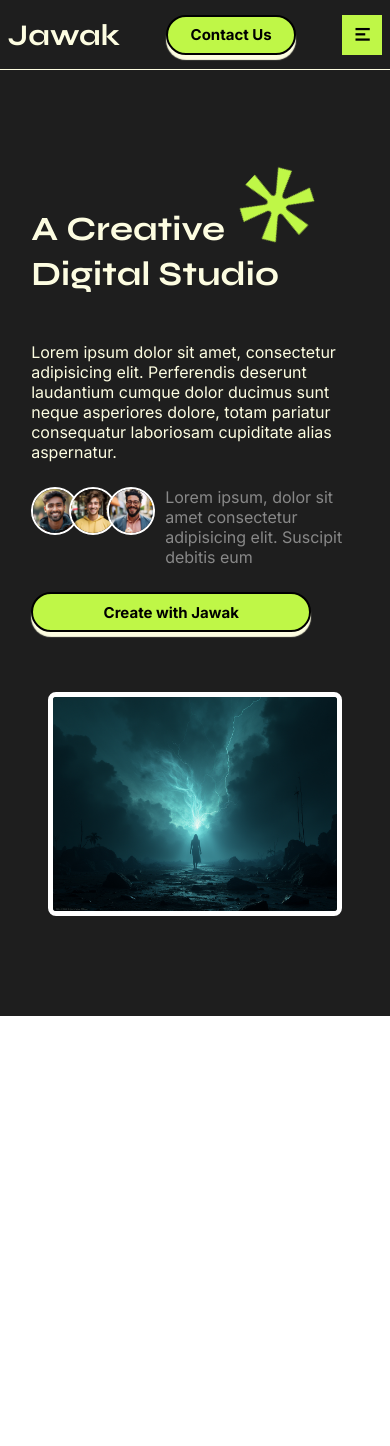
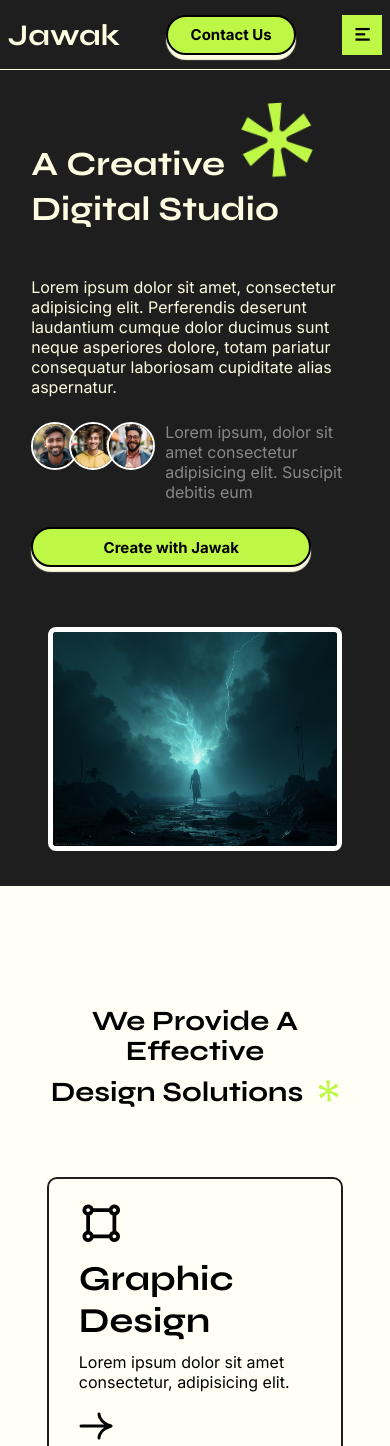
Before and after one commit to Krixna-Kant/jawak_banda-portfolio, a React (Vite) app: page / in a window 390 px wide. Shown: the top 1446 px of the page. Before the commit the page ends 1016 px from the top, so only its background shows below. Built offline with nearby package versions, Linux system fonts and the light colour scheme.

Commit message:
added Service Page

```diff
--- a/src/App.css
+++ b/src/App.css
@@ -34,4 +34,46 @@ button:hover{
     padding: 100px 12%;
     display: flex;
     justify-content: space-between;
+    background-color: rgb(255, 255, 245);
 }
+
+.section_title{
+    font-size: 60px;
+    margin: 20px 0;
+    line-height: 30px;
+    font-family: 'Syne';
+    text-align: center;
+    font-weight: 700;
+}
+
+.section_title img{
+    margin-left: 15px;
+    animation: Anim_roll 5s infinite linear;
+    margin-top: 15px;
+}
+
+@keyframes Anim_roll {
+    100%{
+        transform: rotate(360deg);
+    }
+}
+
+@media screen and (max-width: 900px) {
+    .section_title{
+        font-size: 40px;
+    }
+    .section_title img{
+        height: 30px;
+    }
+}
+
+@media screen and (max-width: 768px) {
+    .section_title{
+        font-size: 28px;
+    }
+    .section_title img{
+        height: 20px;
+    }
+
+
+}
--- a/src/App.jsx
+++ b/src/App.jsx
@@ -1,6 +1,7 @@
 import './App.css'
 import Nav from './components/Nav/Nav'
 import Header from './components/Header/Header'
+import Services from './components/Services/Services'
 
 function App() {
 
@@ -9,6 +10,7 @@ function App() {
     <>
       <Nav/>
       <Header/>
+      <Services/>
     </>
   )
 }
--- a/src/components/Header/Header.module.css
+++ b/src/components/Header/Header.module.css
@@ -144,6 +144,10 @@
 }
 
 @media screen and (max-width: 768px) {
+
+    .headerWrapper {
+        padding: 35px 8%;
+    }
     .content{
         gap: 25px;
     }
--- /dev/null
+++ b/src/components/Services/Service.module.css
@@ -0,0 +1,188 @@
+.ServiceWrapper{
+    flex-direction: column;
+}
+
+.servicCards{
+    display: grid;
+    grid-template-columns: repeat(2,1fr);
+    gap: 30px;
+    margin-top: 50px;
+}
+
+.servicCard{
+    padding: 20px 30px;
+    border-radius: 10px;
+    border: 2px solid #1e1e1e;
+    display: flex;
+    flex-direction: column;
+    align-items: flex-start;
+    transition: .6s;
+    gap: 10px;
+}
+
+.servicCard:hover{
+    background-color: #bff747;
+    box-shadow: 4px 4px 1px #1e1e1e;
+}
+
+.servicCard i{
+    font-size: 45px;
+}
+
+.servicCard h2{
+    font-family: 'Syne';
+    font-size: 35px;
+}
+
+.servicCard img{
+    margin-top: 10px;
+}
+
+.Title{
+    display: flex;
+    width: 100%;
+    justify-content: space-between;
+    padding: 80px 0;
+    align-items: center;
+}
+
+.Title h3{
+    font-size: 45px;
+}
+
+.Title img{
+    height: fit-content;
+    margin-left: 10px;
+    animation: Anim_roll 5s infinite linear;
+}
+
+.Title p{
+    font-size: 18px;
+    width: 40%;
+}
+
+@keyframes Anim_roll {
+100%{
+    transform: rotate(360deg);
+}
+}
+
+.service_bottom_container{
+    display: flex;
+    justify-content: space-between;
+    gap: 50px;
+    width: 100%;
+
+}
+
+.serviceImg{
+    width: 60%;
+    border-radius: 10px;
+    overflow: hidden;
+    position: relative;
+}
+
+.serviceImg::after{
+    content: "";
+    position: absolute;
+    top: 0;
+    left: 0;
+    width: 100%;
+    height: 100%;
+    background-color: rgba(0, 0, 0, 0.5);
+
+}
+.serviceImg img{
+    width: 100%;
+    border-radius: 10px;
+    height: 100%;
+    object-fit: cover;
+    transition: .6s;
+}
+
+.serviceImg:hover img{
+    transform: scale(1.5);
+    filter: grayscale(100%);
+}
+
+
+.service_contentWrapper {
+    width: 40%;
+    padding: 50px 30px;
+    background-color: #1e1e1e;
+    display: flex;
+    align-items: center;
+    justify-content: center;
+    flex-direction: column;
+    border-radius: 10px;
+}
+
+.service_contentWrapper .content{
+    color: #fff;
+    padding: 15px;
+    width: 100%;
+    text-align: center;
+    border-bottom: 0.2px solid rgba(131, 131, 131, 0.3);
+}
+
+.service_contentWrapper .content h2{
+    font-size: 3.5rem;
+    font-family: 'Syne';
+    margin-bottom: 10px;
+    color: #bff747;
+}
+
+.service_contentWrapper .content p{
+    margin-bottom: 30px;
+}
+
+@media screen and (max-width: 1100px) {
+    .Title{
+        flex-direction: column;
+        gap: 30px;
+    }
+
+    .Title p{
+        width: 80%;
+        text-align: center;
+    }
+
+}
+
+@media screen and (max-width: 900px) {
+    .Title{
+        flex-direction: column;
+        gap: 30px;
+    }
+
+    .Title p{
+        width: 80%;
+        text-align: center;
+    }
+}
+
+@media screen and (max-width: 768px) {
+    .servicCards{
+        grid-template-columns: repeat(1,1fr);
+    }
+
+    .Title h3{
+        font-size: 25px;
+    }
+
+    .Title img{
+        height: 18px;
+    }
+
+    .service_bottom_container{
+        flex-direction: column;
+    }
+
+    .serviceImg{
+        width: 100%;
+    }
+
+    .service_contentWrapper{
+        width: 100%;
+    }
+}
--- /dev/null
+++ b/src/components/Services/Services.jsx
@@ -0,0 +1,75 @@
+import React from 'react';
+import serviceCSS from './../Services/Service.module.css';
+import star from './../../assets/star.png';
+import imgArrow from './../../assets/arrow-right.svg';
+import serviceBg from './../../assets/Service-bg.jpg';
+
+function Services() {
+  return (
+    <div className={`${serviceCSS.ServiceWrapper} section`}>
+      <h1 className='section_title'>
+        We Provide A Effective <br /> Design Solutions
+        <img src={star} alt='' />
+      </h1>
+      <div className={serviceCSS.servicCards}>
+        <div className={serviceCSS.servicCard}>
+          <i className='ri-shape-line'></i>
+          <h2>Graphic Design</h2>
+          <p>Lorem ipsum dolor sit amet consectetur, adipisicing elit.</p>
+          <img src={imgArrow} alt='' />
+        </div>
+        <div className={serviceCSS.servicCard}>
+          <i className='ri-exchange-2-line'></i>
+          <h2>UI/UX Design</h2>
+          <p>Lorem ipsum dolor sit amet consectetur, adipisicing elit.</p>
+          <img src={imgArrow} alt='' />
+        </div>
+        <div className={serviceCSS.servicCard}>
+          <i className='ri-terminal-box-line'></i>
+          <h2>Web Design</h2>
+          <p>Lorem ipsum dolor sit amet consectetur, adipisicing elit.</p>
+          <img src={imgArrow} alt='' />
+        </div>
+        <div className={serviceCSS.servicCard}>
+          <i className='ri-meteor-line'></i>
+          <h2>Motion Graphics</h2>
+          <p>Lorem ipsum dolor sit amet consectetur, adipisicing elit.</p>
+          <img src={imgArrow} alt='' />
+        </div>
+      </div>
+
+      <div className={serviceCSS.Title}>
+        <h3>
+          We Make Your <img src={star} alt='' />
+          <br /> Business Stand out
+        </h3>
+
+        <p>Lorem ipsum dolor sit amet consectetur adipisicing elit. Adipisci, ex.</p>
+      </div>
+
+      <div className={serviceCSS.service_bottom_container}>
+        <div className={serviceCSS.serviceImg}>
+          <img src={serviceBg} alt='' />
+        </div>
+        {/* Corrected Class Name */}
+        <div className={serviceCSS.service_contentWrapper}>
+          {/* Ensure this matches your CSS module */}
+          <div className={serviceCSS.content}>
+            <h2>15+</h2>
+            <p>Year of Experience</p>
+          </div>
+          <div className={serviceCSS.content}>
+            <h2>120</h2>
+            <p>Success Projects</p>
+          </div>
+          <div className={serviceCSS.content}>
+            <h2>100%</h2>
+            <p>Client Happiness Rate</p>
+          </div>
+        </div>
+      </div>
+    </div>
+  );
+}
+
+export default Services;
```
Also changed, not shown: src/assets/Service-bg.jpg, 1 other file (tests, documents, lock files or other folders).
